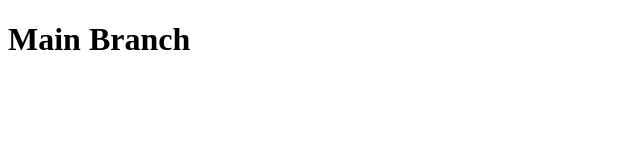
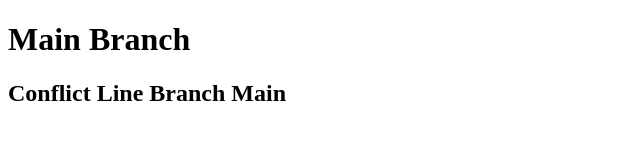
Before and after one commit to 3326umar/Demo1, a plain HTML site: page index.html in a window 1280 px wide. Shown: the whole page, without its empty margins (0-640 px from the left). Drawn offline with Linux system fonts and the light colour scheme.

Commit message:
Index Main Branch

```diff
--- a/index.html
+++ b/index.html
@@ -7,5 +7,6 @@
 </head>
 <body>
     <h1>Main Branch</h1>
+    <h2>Conflict Line Branch Main</h2>
 </body>
 </html>
```
